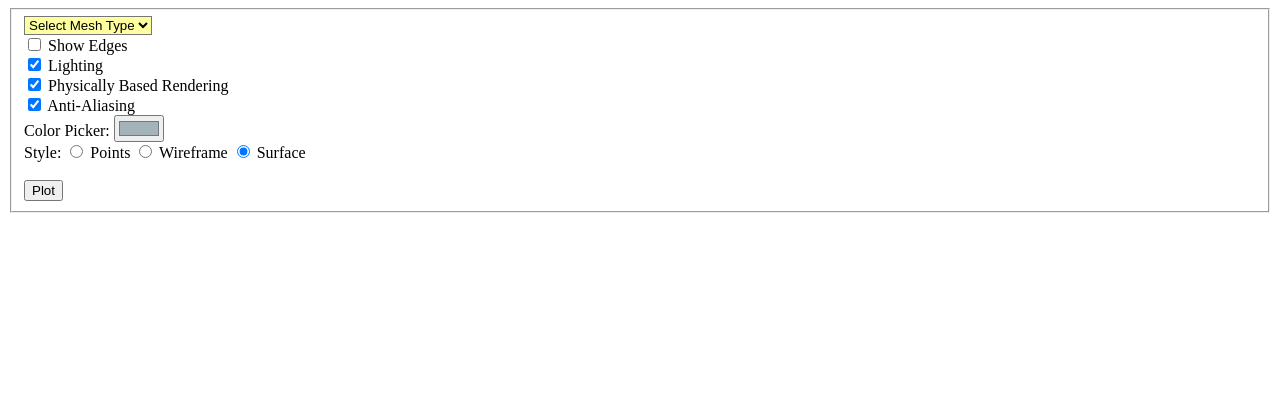
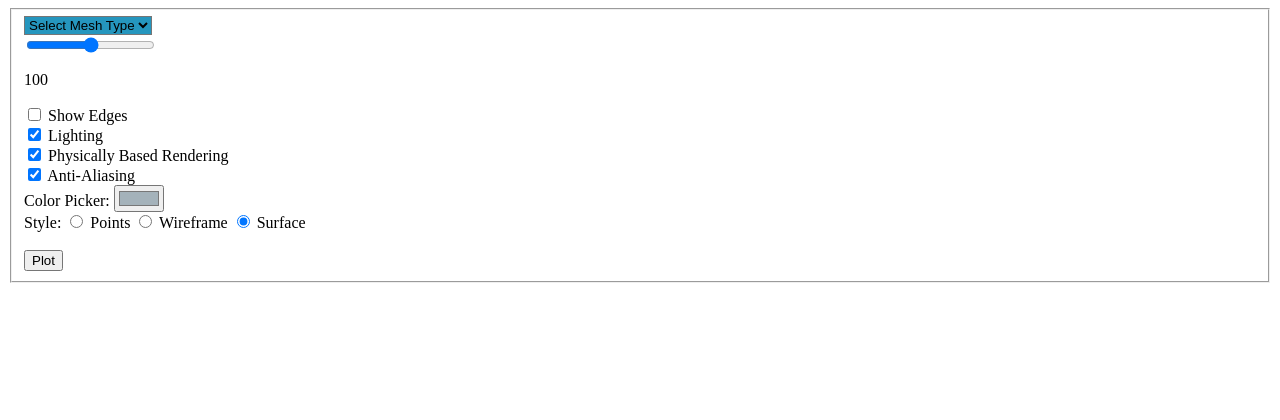
Before and after one commit to zainabhusain227/web-viz, a Flask app: page / in a window 1280 px wide. Shown: the top 420 px of the page. Before the commit the page ends 213 px from the top, so only its background shows below. Run offline with Flask 2, Linux system fonts and the light colour scheme; some libraries are stand-ins or nearby versions.

Commit message:
added html slider

```diff
--- a/templates/index.html
+++ b/templates/index.html
@@ -6,11 +6,12 @@
 
      <fieldset>
 
-       <select style="background-color: #ffffa0" name="meshtype", id="meshtype" onchange="getState(this.value)">
+       <select style="background-color: #2596be" name="meshtype", id="meshtype" onchange="getState(this.value)">
          <option>Select Mesh Type</option>
          <option>Sphere</option>
          <option>Cube</option>
          <option>Bohemian Dome</option>
+
          <option>Cylinder</option>
          <option>Vectors</option>
          <option>LNH</option>
@@ -18,6 +19,10 @@
 
        </select>
 
+       <div class="slider">
+         <input type="range" min="0" max="200" value="100" oninput="rangeValue.innerText = this.value">
+         <p id="rangeValue">100</p>
+       </div>
        <div class="item">
          <input type="checkbox" id="show_edges">
          <label for="show_edges">Show Edges</label>
```
